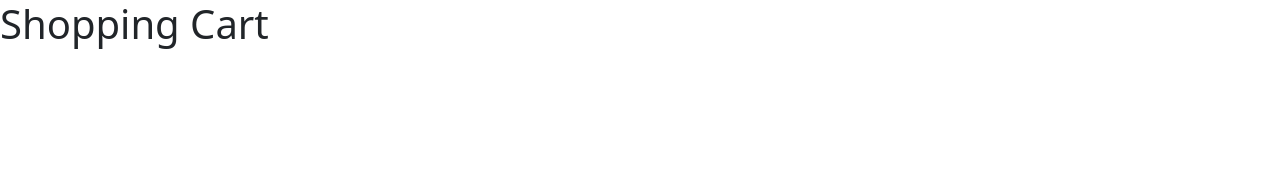
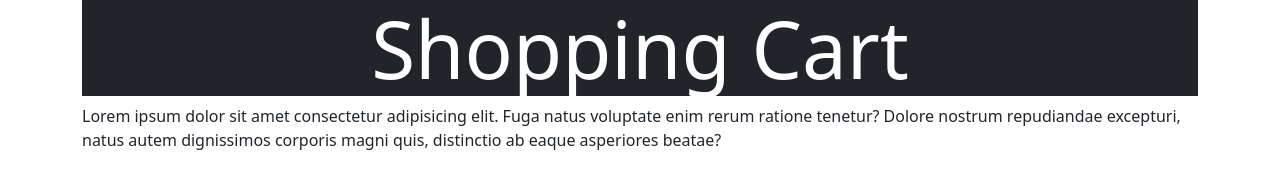
Before and after one commit to RaheemL/Shopping-Cart, a plain HTML site: page index.html in a window 1280 px wide. Drawn offline with nearby package versions, Linux system fonts and the light colour scheme.

Commit message:
Added Images and loaded bootstrap

```diff
--- a/index.html
+++ b/index.html
@@ -14,7 +14,15 @@
     <link rel="stylesheet" href="/css/styles.css" />
   </head>
   <body>
-    <h1>Shopping Cart</h1>
+    <div class="container">
+      <h1 class="display-1 text-center bg-dark text-white">Shopping Cart</h1>
+      <p>
+        Lorem ipsum dolor sit amet consectetur adipisicing elit. Fuga natus
+        voluptate enim rerum ratione tenetur? Dolore nostrum repudiandae
+        excepturi, natus autem dignissimos corporis magni quis, distinctio ab
+        eaque asperiores beatae?
+      </p>
+    </div>
 
     <script
       src="https://code.jquery.com/jquery-3.2.1.slim.min.js"
```
Also changed, not shown: images/chili-dog.png (added), 2 other files.
